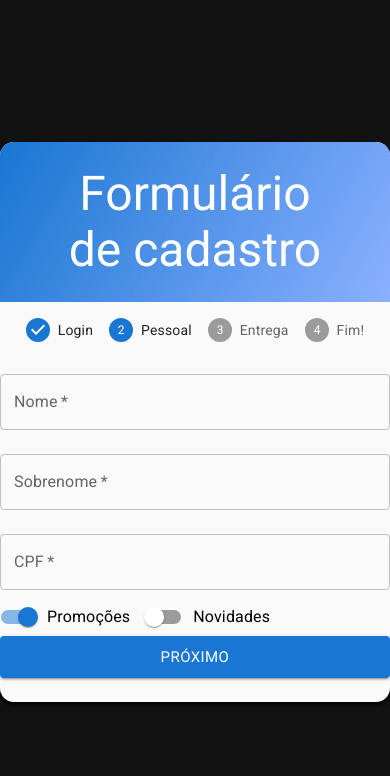
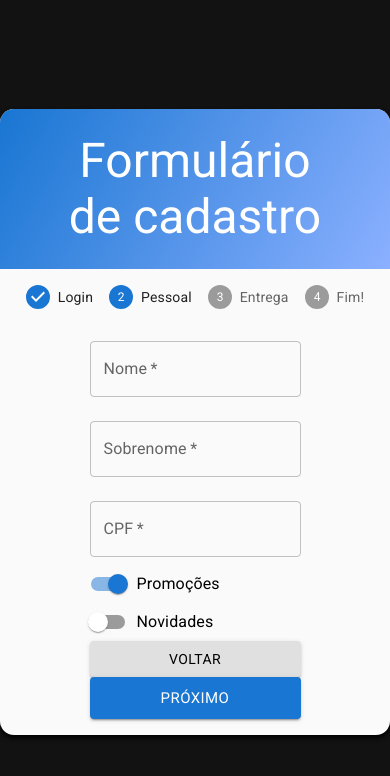
Before and after one commit to ClaudiOmatheuuss/formularioCadastro, a React (Create React App) app: page / in a window 390 px wide. Both pictures are taken after typing "name@example.com", "Sample123" into the empty fields and a click on the button "PRÓXIMO". Shown: the top 776 px of the page. Built offline with nearby package versions, Linux system fonts and the light colour scheme.

Commit message:
criando funcao de voltar no form

```diff
--- a/src/components/FormularioCadastro/DadosEntrega.jsx
+++ b/src/components/FormularioCadastro/DadosEntrega.jsx
@@ -4,7 +4,7 @@ import React, { useState } from 'react';
 
 import styles from './Formulario.module.css'
 
-function DadosEntrega({ aoEnviar }) {
+function DadosEntrega({ aoEnviar, formAnterior }) {
 
     const [cep, setCep] = useState("")
     const [endereco, setEndereco] = useState("")
@@ -80,6 +80,10 @@ function DadosEntrega({ aoEnviar }) {
                 required
             />
 
+            <Button size="medium" variant="contained" fullWidth color="inherit" onClick={formAnterior} >
+                Voltar
+            </Button>
+
             <Button type="submit" size="large" variant="contained" color="primary" fullWidth >
                 Finalizar cadastro
             </Button>
--- a/src/components/FormularioCadastro/DadosPessoais.jsx
+++ b/src/components/FormularioCadastro/DadosPessoais.jsx
@@ -5,7 +5,7 @@ import ValidacoesCadastro from '../../contexts/ValidacoesCadastro'
 import styles from './Formulario.module.css'
 import useErros from '../../hooks/useErros'
 
-function DadosPessoais({ aoEnviar }) {
+function DadosPessoais({ aoEnviar, formAnterior }) {
 
   const [nome, setNome] = useState("")
   const [sobrenome, setSobrenome] = useState("")
@@ -102,6 +102,10 @@ function DadosPessoais({ aoEnviar }) {
         }
       />
 
+      <Button size="medium" variant="contained" color="inherit" onClick={formAnterior} fullWidth >
+        Voltar
+      </Button>
+
       <Button type="submit" size="large" variant="contained" color="primary" fullWidth>
         Próximo
       </Button>
--- a/src/components/FormularioCadastro/Formulario.module.css
+++ b/src/components/FormularioCadastro/Formulario.module.css
@@ -25,6 +25,14 @@
 }
 
 .formconteudo{
-    margin-bottom: 24px;
+    margin-bottom: 16px;
     position: relative;
 }
+
+@media screen and (max-width: 420px) {
+    .formconteudo {
+        display: flex;
+        flex-direction: column;
+        justify-content: center;
+    }
+}
--- a/src/components/FormularioCadastro/FormularioCadastro.jsx
+++ b/src/components/FormularioCadastro/FormularioCadastro.jsx
@@ -20,14 +20,18 @@ function FormularioCadastro({ aoEnviar }) {
 
   const formularios = [
     <DadosUsuario aoEnviar={coletaDados} />,
-    <DadosPessoais aoEnviar={coletaDados} />,
-    <DadosEntrega aoEnviar={coletaDados} />,
+    <DadosPessoais aoEnviar={coletaDados} formAnterior={formAnterior} />,
+    <DadosEntrega aoEnviar={coletaDados} formAnterior={formAnterior} />,
     <DadosRecebidos />
   ]
 
   function coletaDados(dados) {
     setDadosColetados({ ...dadosColetados, ...dados })
     proximo()
+  }
+
+  function formAnterior() {
+    setEtapaAtual(etapaAtual - 1)
   }
 
   function proximo() {
```
